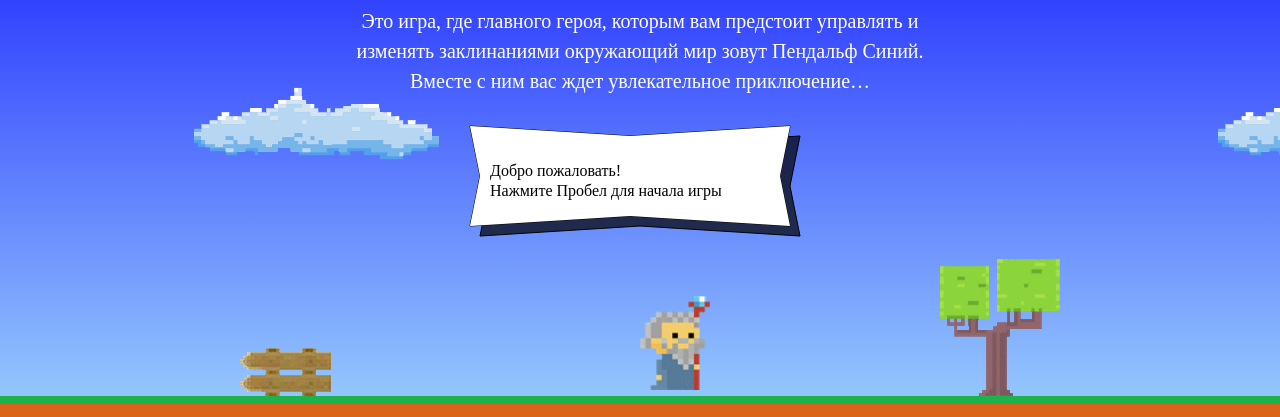
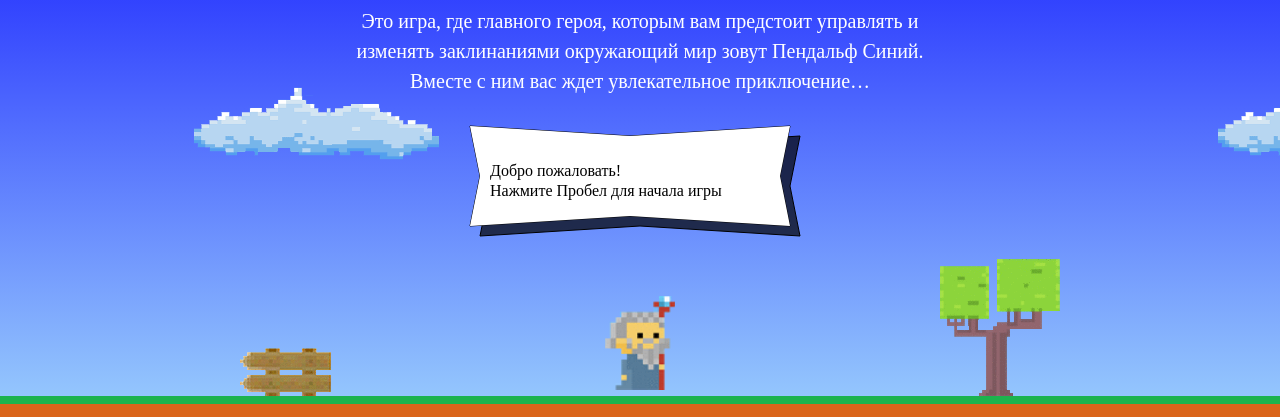
Before and after one commit to Linae77/778767-code-and-magick, a website: page index.html in a window 1280 px wide. Shown: the part 358-775 px from the top of the page. Drawn offline with Linux system fonts and the light colour scheme; a web font is replaced by a local one.

Commit message:
Изменен файл index.html: подключен скрипт stat.js

```diff
--- a/index.html
+++ b/index.html
@@ -193,12 +193,13 @@
     return wizardWidth * 1.337;
   }
   function getWizardX(width) {
-    return width/2;
+    return width/2 - 35;
   };
   function getWizardY (height) {
     return height * 2/3;
   };
 </script>
+<script src="js/stat.js"></script>
 <script src="js/game.js"></script>
 
 </body>
```
